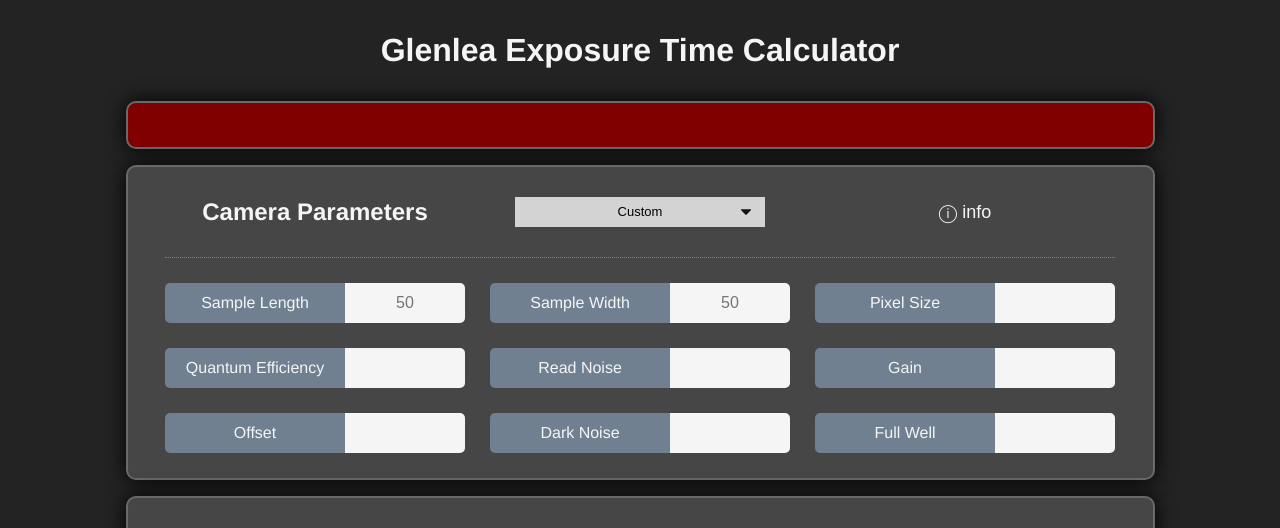
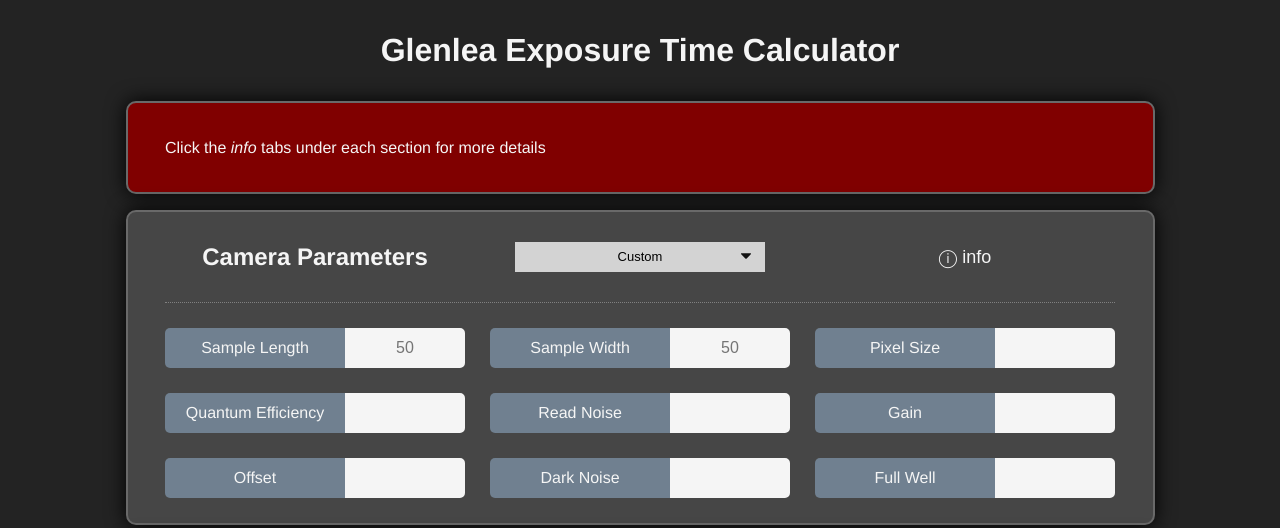
Before and after one commit to pirgalim/Glenlea-ETC, a Flask app: template templates/input.html in a window 1280 px wide. Shown: the top 528 px of the page. Run offline with Flask 3, Linux system fonts and the light colour scheme; the template is opened without the code that fills it: values that come from a table or form of the project are taken from there, others are empty; parts of the project's set-up code (start-up, migrations or seed data) failed here and were passed over.

Commit message:
updated error messages

```diff
--- a/main.py
+++ b/main.py
@@ -199,7 +199,7 @@ def calculator():
                      #    SB_url="static/plot_light_curve_SB.png"
 
                     # render output template
-                    return render_template('output_v2.html', valid=valid, in_form=in_form, select_form=select_form,
+                    return render_template('output.html', valid=valid, in_form=in_form, select_form=select_form,
                                             camera_presets=camera_presets, telescope_presets=telescope_presets, filter_presets=filter_presets,
                                             target_presets=target_presets, gao_sqm=gao_sqm,
                                             plot=encoded_image, aperture=aperture_plot_encoded,
@@ -221,7 +221,7 @@ def calculator():
     return render_template('input.html', valid=valid, in_form=in_form, select_form=select_form,
                            camera_presets=camera_presets, telescope_presets=telescope_presets, filter_presets=filter_presets,
                            target_presets=target_presets,gao_sqm=gao_sqm,
-                           error="Invalid Parameter(s) Below - Must Be Numeric (0 - 100,000)")
+                           error="Invalid Parameter(s) Below")
 
 
 
--- a/static/scripts/tempToggle.js
+++ b/static/scripts/tempToggle.js
@@ -45,7 +45,7 @@ function changeTemp() {
         tempLabel.style.background = "lightgray";
         tempLabel.style.color = "darkgray";
         tempField.style.background = "lightgray";
-        tempField.style.border = "lightgray";
+        // tempField.style.border = "lightgray";
         tempField.style.color = "lightgray";
         tempField.required = false;
         tempField.readOnly = true;
@@ -56,7 +56,7 @@ function changeTemp() {
         tempLabel.style.background = "slategray";
         tempLabel.style.color = "white";
         tempField.style.background = "white";
-        tempField.style.border = "white";
+        // tempField.style.border = "white";
         tempField.style.color = "black";
         tempField.required = true;
         tempField.readOnly = false;
--- a/templates/input.html
+++ b/templates/input.html
@@ -6,8 +6,17 @@
 
         <!-- input validation error message -->
         {% if not valid %}
-            <section style="background-color:maroon;">
+            <section id="error" style="background-color:maroon;">
                 <h3 style="margin-left:25px; color:white;"> {{ error }} </h3>
+
+                {% for field in in_form.errors %}
+                {% for error in in_form.errors[field]%}
+                    <p>- {{error}} ({{field}})</p>
+                {% endfor %}
+                {% endfor %}
+
+                <p>Click the <i>info</i> tabs under each section for more details</p>
+
             </section>
 
         {% endif %}
@@ -293,7 +302,11 @@
                         <b>Plate Scale (?)</b> -  size of an individual pixel of the camera sensor<br>
                     </p>
                 </div>
+
+
                 <div class="spacer-break"></div>
+
+
 
 
 
```
